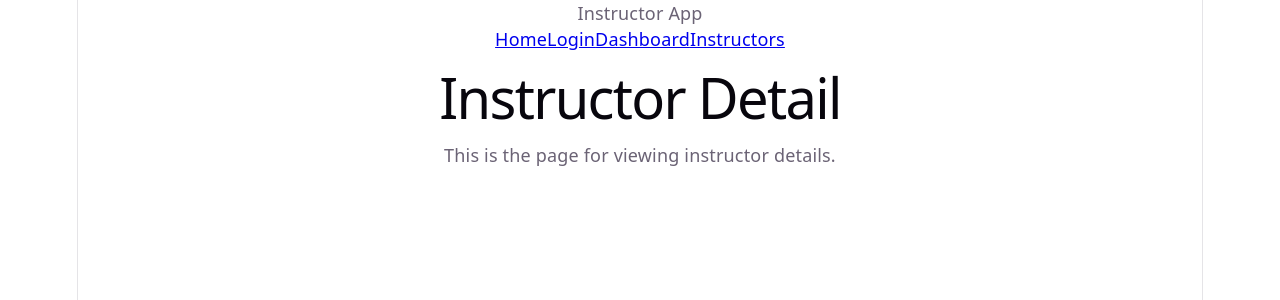
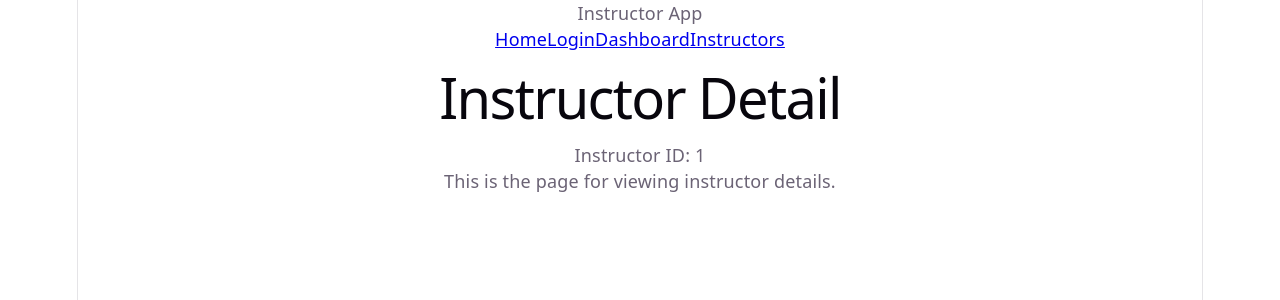
Before and after one commit to IrfanDarwish/InstructorProject, a React (Vite) app in the folder instructor-frontend/: page /instructors/1 in a window 1280 px wide. Shown: the top 300 px of the page. Built offline with nearby package versions, Linux system fonts and the light colour scheme.

Commit message:
exercise 3: use dynamic rouute parametes

```diff
--- a/instructor-frontend/src/pages/InstructorDetailPage.jsx
+++ b/instructor-frontend/src/pages/InstructorDetailPage.jsx
@@ -1,9 +1,14 @@
+import { useParams } from 'react-router-dom';
+
 function InstructorDetailPage() {
+    const { id } = useParams();
+
     return (
-        <div>
-        <h1>Instructor Detail</h1>
-        <p>This is the page for viewing instructor details.</p>
-        </div>
+        <section>
+            <h1>Instructor Detail</h1>
+            <p>Instructor ID: {id}</p>
+            <p>This is the page for viewing instructor details.</p>
+        </section>
     );
 }
 
```
